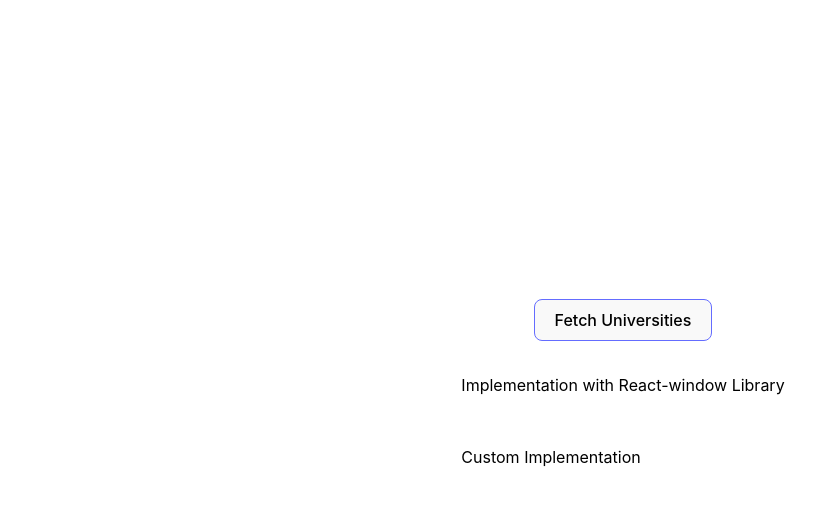
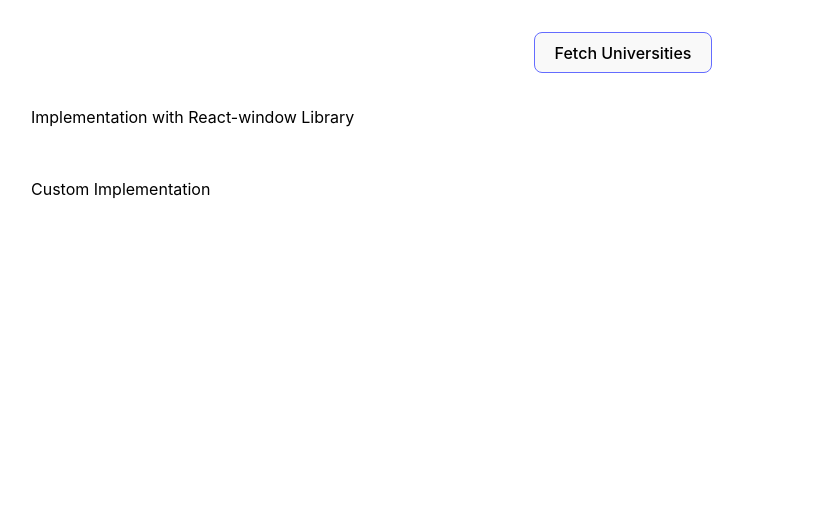
Before and after one commit to awais5512/Virtual-scroll-task, a React (Vite) app: page / in a window 1280 px wide. Shown: the top 506 px of the page, without its empty margins (17-832 px from the left). Built offline with nearby package versions, Linux system fonts and the light colour scheme.

Commit message:
Remove extra styles from global styles

```diff
--- a/src/index.css
+++ b/src/index.css
@@ -1,24 +1,14 @@
 :root {
   font-family: Inter, system-ui, Avenir, Helvetica, Arial, sans-serif;
   line-height: 1.5;
-  font-weight: 400;
 
   color-scheme: light dark;
   color: rgba(255, 255, 255, 0.87);
   background-color: #242424;
-
-  font-synthesis: none;
-  text-rendering: optimizeLegibility;
-  -webkit-font-smoothing: antialiased;
-  -moz-osx-font-smoothing: grayscale;
 }
 
 body {
   margin: 0;
-  display: flex;
-  place-items: center;
-  min-width: 320px;
-  min-height: 100vh;
 }
 
 button {
```
